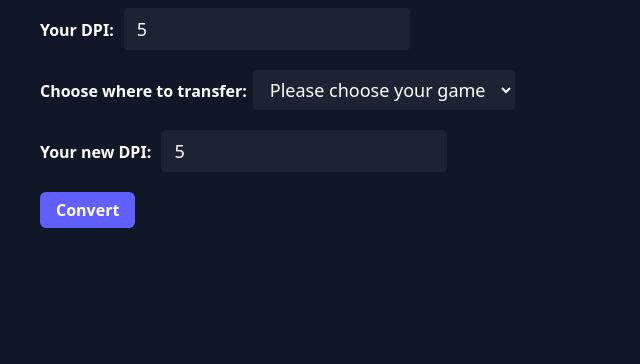
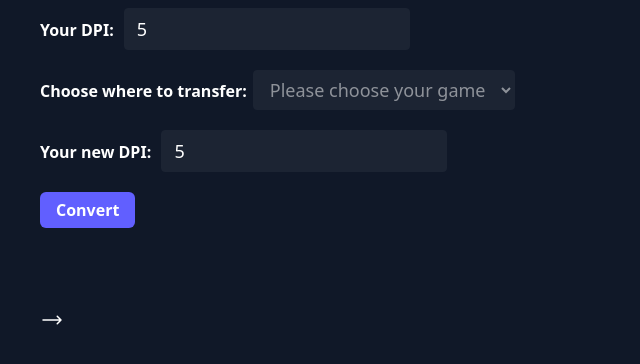
Before and after one commit to jakubjanak/sensitivity_converter, a Vue app: page / in a window 1280 px wide. Both pictures are taken after typing "5", "5", "5" into the empty fields and a click on the button "Convert". Shown: the part 154-518 px from the top of the page, without its empty margins (0-640 px from the left). Built offline with nearby package versions, Linux system fonts and the light colour scheme.

Commit message:
Přidány obrázky her. Pokud uživatel vybere hru, zobrazí se obrázek. Pokud vybere druhou hru, zobrazí se druhý obrázek společně s šipkou.

```diff
--- a/src/components/Converter.vue
+++ b/src/components/Converter.vue
@@ -17,7 +17,7 @@
     </div>
       <div>
       <label for="game" class="text-white font-bold text-base mr-1.5">Choose where to transfer:</label>
-      <select name="finalGame" id="finalGame" v-model="finalGame" class="border rounded bgSelect py-1.5 px-3 text-lg text-white" :class="chosenGame === '' ? 'text-white/50' : 'text-white'">
+      <select name="finalGame" id="finalGame" v-model="finalGame" class="border rounded bgSelect py-1.5 px-3 text-lg text-white" :class="finalGame === '' ? 'text-white/50' : 'text-white'">
         <option value="" disabled>Please choose your game</option>
         <option v-for="(nameOfTheGame, indx) in games" :key="indx" :value="nameOfTheGame">{{ nameOfTheGame }}</option>
       </select>
@@ -33,7 +33,17 @@
   </div>
 
   <div class="mt-10 px-10" v-if="finalSens !== '' && finalSens !== null && finalSens !== undefined">
-    <p class="text-white font-bold text-base">Your converted sensitivity is: <span class="font-normal bgSelect py-3 px-5 font-base rounded">{{ finalSens }}</span></p>
+    <p class="text-white font-bold text-base">Your converted sensitivity is: <span class="font-normal bgButton py-3 px-5 ml-2.5 font-base rounded">{{ finalSens }}</span></p>
+  </div>
+
+  <div :class="chosenGame === '' & finalGame === '' ? 'hidden' : 'flex justify-between items-center w-max mt-10 px-10'">
+    <img :src="chosenGame === 'Counter Strike 2' ? '/cs2.jpg' : chosenGame === 'Valorant' ? '/valorant.jpg' : chosenGame === 'Battlefield 2042' ? '/bf2042.jpg' : chosenGame === 'Warzone 2' ? '/warzone2.jpg' : chosenGame === 'Apex Legends' ? '/apex.jpg' : ''" :alt="chosenGame === 'Counter Strike 2' ? 'Counter Strike 2' : chosenGame === 'Valorant' ? 'Valorant' : chosenGame === 'Battlefield 2042' ? 'Battlefield 2042' : chosenGame === 'Warzone 2' ? 'Warzone 2' : chosenGame === 'Apex Legends' ? 'Apex Legends' : ''" :class="chosenGame === '' ? 'hidden' : 'max-h-80'">
+
+  <svg xmlns="http://www.w3.org/2000/svg" viewBox="0 0 24 24" fill="#fff" class="size-6">
+      <path fill-rule="evenodd" d="M16.72 7.72a.75.75 0 0 1 1.06 0l3.75 3.75a.75.75 0 0 1 0 1.06l-3.75 3.75a.75.75 0 1 1-1.06-1.06l2.47-2.47H3a.75.75 0 0 1 0-1.5h16.19l-2.47-2.47a.75.75 0 0 1 0-1.06Z" clip-rule="evenodd" />
+  </svg>
+
+    <img :src="finalGame === 'Counter Strike 2' ? '/cs2.jpg' : finalGame === 'Valorant' ? '/valorant.jpg' : finalGame === 'Battlefield 2042' ? '/bf2042.jpg' : finalGame === 'Warzone 2' ? '/warzone2.jpg' : finalGame === 'Apex Legends' ? '/apex.jpg' : ''" :alt="finalGame === 'Counter Strike 2' ? 'Counter Strike 2' : finalGame === 'Valorant' ? 'Valorant' : finalGame === 'Battlefield 2042' ? 'Battlefield 2042' : finalGame === 'Warzone 2' ? 'Warzone 2' : finalGame === 'Apex Legends' ? 'Apex Legends' : ''" :class="finalGame === '' ? 'hidden' : 'max-h-80'"></img>
   </div>
 </template>
 
```
